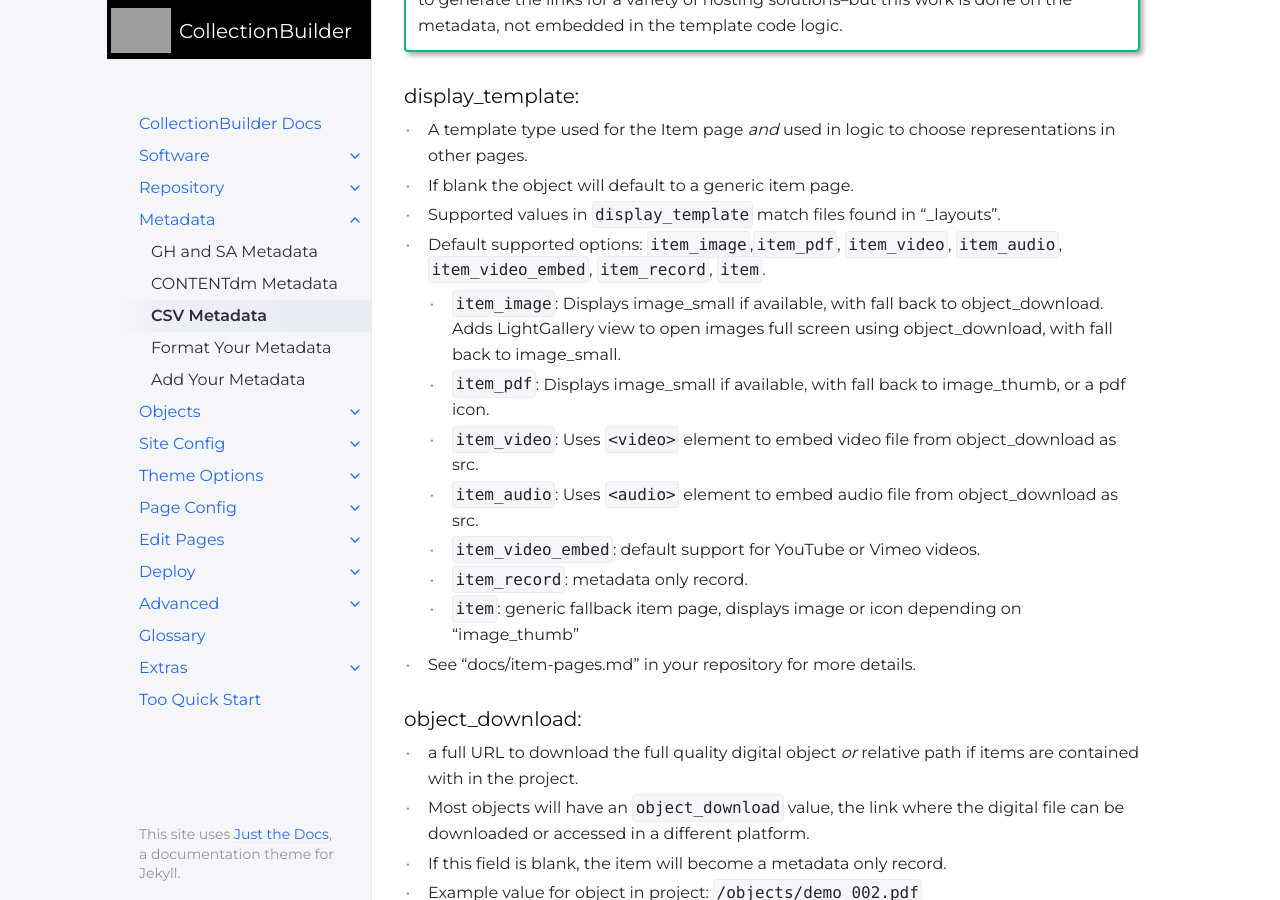
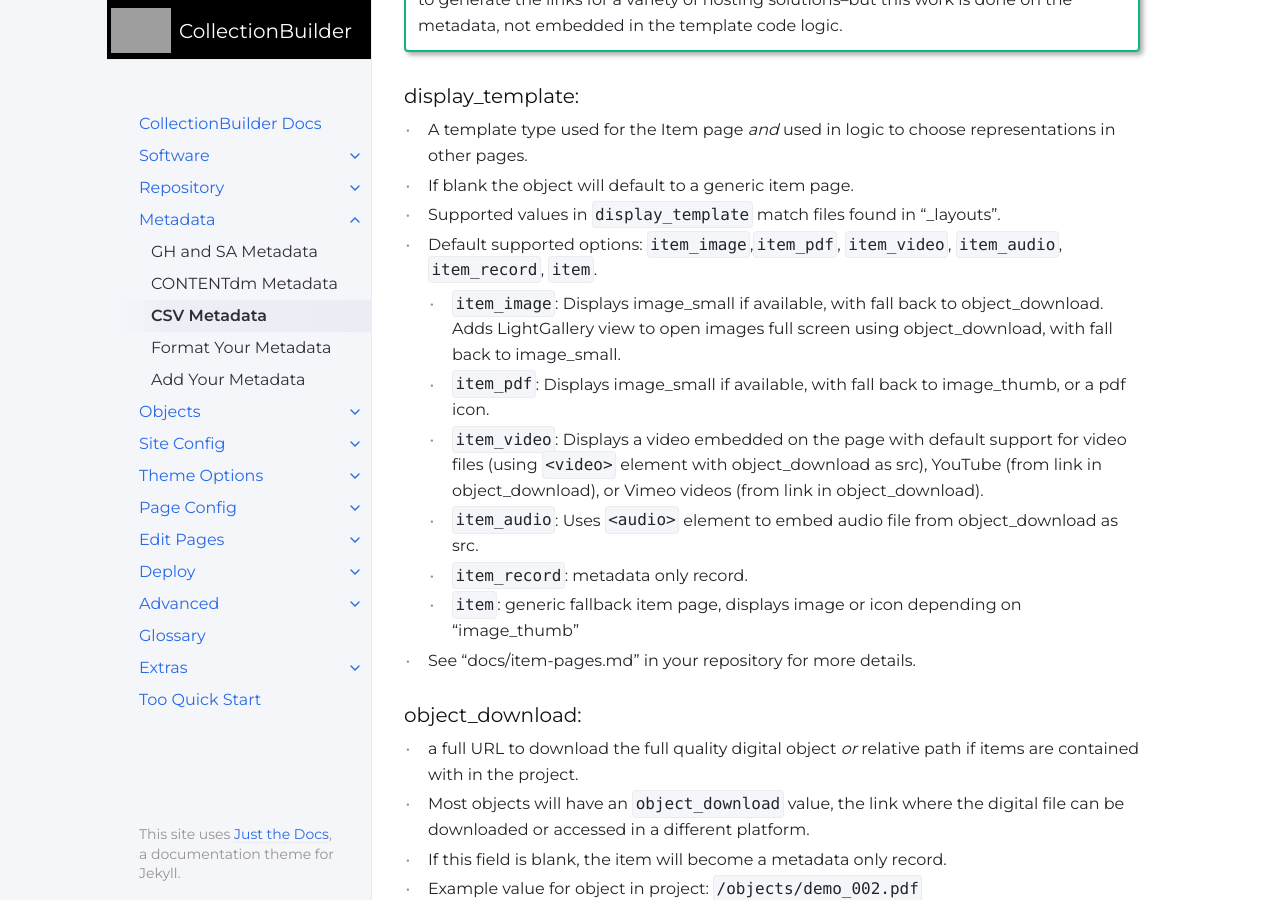
Before and after one commit to CollectionBuilder/cb-docs, a Jekyll site: the page built from docs/metadata/csv_metadata.md, in a window 1280 px wide and 900 px high, scrolled down 1372 px. Built offline with Jekyll 4.4.1, drawn with Linux system fonts in a browser that asks for light colours.

Commit message:
remove csv item_video_embed layout

```diff
--- a/docs/metadata/csv_metadata.md
+++ b/docs/metadata/csv_metadata.md
@@ -50,12 +50,11 @@ CollectionBuilder-CSV aims to provide API recipes to generate the links for a va
 - A template type used for the Item page *and* used in logic to choose representations in other pages.
 - If blank the object will default to a generic item page.
 - Supported values in `display_template` match files found in "_layouts".
-- Default supported options: `item_image`,`item_pdf`, `item_video`, `item_audio`, `item_video_embed`, `item_record`, `item`.
+- Default supported options: `item_image`,`item_pdf`, `item_video`, `item_audio`, `item_record`, `item`.
     - `item_image`: Displays image_small if available, with fall back to object_download. Adds LightGallery view to open images full screen using object_download, with fall back to image_small.
     - `item_pdf`: Displays image_small if available, with fall back to image_thumb, or a pdf icon.
-    - `item_video`: Uses `<video>` element to embed video file from object_download as src.
+    - `item_video`: Displays a video embedded on the page with default support for video files (using `<video>` element with object_download as src), YouTube (from link in object_download), or Vimeo videos (from link in object_download).
     - `item_audio`: Uses `<audio>` element to embed audio file from object_download as src.
-    - `item_video_embed`: default support for YouTube or Vimeo videos.
     - `item_record`: metadata only record.
     - `item`: generic fallback item page, displays image or icon depending on "image_thumb"
 - See "docs/item-pages.md" in your repository for more details.
```
Also changed, not shown: docs/objects/csv-objects.md (+2 -2 lines).
